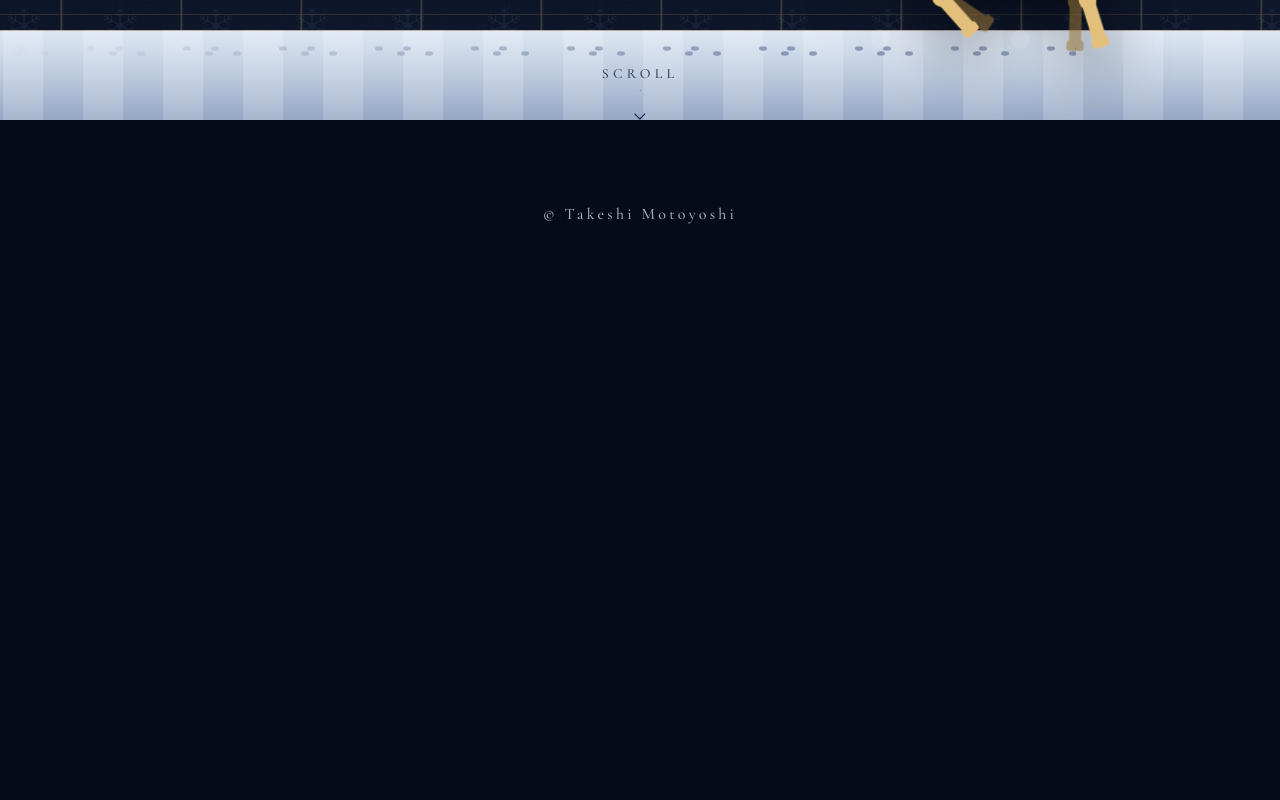
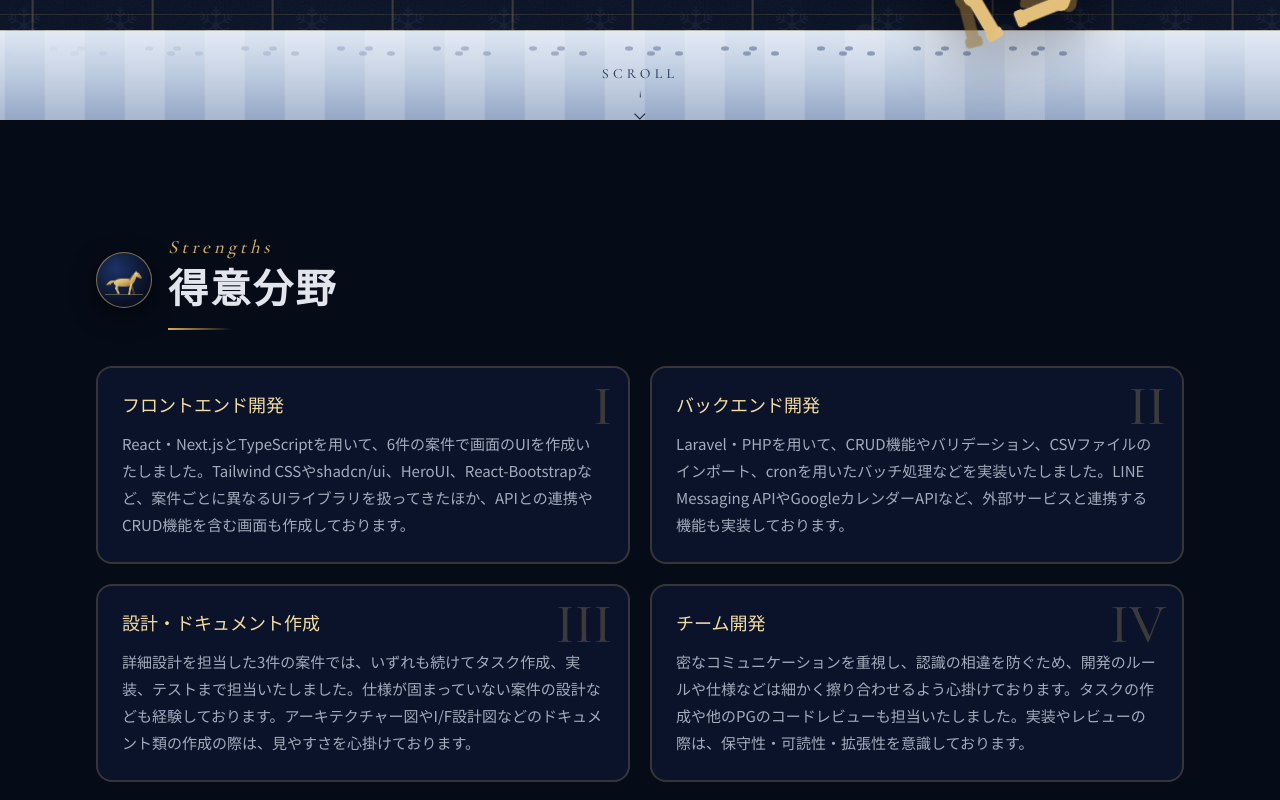
Before and after one commit to tmdressage/Portfolio, a Next.js app: page / in a window 1280 px wide. Shown: the part 680-1480 px from the top of the page. Before the commit the page ends 957 px from the top, so only its background shows below. Built offline with nearby package versions, Linux system fonts and the light colour scheme; a web font is replaced by a local one.

Commit message:
feat: 得意分野欄を作成

```diff
--- a/src/app/globals.css
+++ b/src/app/globals.css
@@ -249,6 +249,37 @@ main::before {
   100% {
     transform: scaleY(0);
     transform-origin: bottom;
+  }
+}
+
+/* 画面に入ったら、駈歩（かけあし）の「タ・タ・タン」の弾みで現れる */
+.reveal {
+  opacity: 0;
+  transform: translateY(28px);
+}
+
+.reveal-in {
+  animation: canter 0.9s cubic-bezier(0.2, 0.7, 0.2, 1) both;
+}
+
+@keyframes canter {
+  0% {
+    opacity: 0;
+    transform: translateY(28px);
+  }
+  45% {
+    opacity: 1;
+    transform: translateY(-6px);
+  }
+  65% {
+    transform: translateY(2px);
+  }
+  82% {
+    transform: translateY(-2px);
+  }
+  100% {
+    opacity: 1;
+    transform: none;
   }
 }
 
--- a/src/app/page.tsx
+++ b/src/app/page.tsx
@@ -1,4 +1,6 @@
+import { Section } from '@/components/layouts/Section'
 import { ProfileHero } from '@/features/profile/components/ProfileHero'
+import { StrengthList } from '@/features/profile/components/StrengthList'
 import { PROFILE } from '@/features/profile/constants/profile'
 
 // ポートフォリオのトップページ（データは各機能の constants に置き、静的なページとして作る）
@@ -7,6 +9,9 @@ export default function Home() {
     <>
       <main>
         <ProfileHero profile={PROFILE} />
+        <Section id='strengths'>
+          <StrengthList strengths={PROFILE.strengths} />
+        </Section>
       </main>
       <footer className='px-4 pt-20 pb-12 text-center font-serif-en tracking-[0.2em] text-muted'>
         © {PROFILE.name}
--- /dev/null
+++ b/src/components/elements/EnglishLabel.tsx
@@ -0,0 +1,12 @@
+type Props = {
+  children: React.ReactNode
+}
+
+// 英字の小見出し（金色・斜体の欧文）。区画の見出し・案件カード・ダイアログで同じ見た目にそろえる
+export function EnglishLabel({ children }: Props) {
+  return (
+    <span className='block font-serif-en text-[19px] tracking-[0.2em] text-gold italic'>
+      {children}
+    </span>
+  )
+}
--- /dev/null
+++ b/src/components/elements/Reveal.tsx
@@ -0,0 +1,25 @@
+'use client'
+
+import { useInView } from '@/hooks/useInView'
+import { cn } from '@/lib/cn'
+
+type Props = {
+  children: React.ReactNode
+  className?: string
+  delay?: number
+}
+
+// 画面に入ったら、駈歩のリズムで中身を表示する
+export function Reveal({ children, className, delay = 0 }: Props) {
+  const { ref, isInView } = useInView<HTMLDivElement>()
+
+  return (
+    <div
+      ref={ref}
+      className={cn(isInView ? 'reveal-in' : 'reveal', className)}
+      style={{ animationDelay: `${delay}s` }}
+    >
+      {children}
+    </div>
+  )
+}
--- /dev/null
+++ b/src/components/elements/SectionHeading.tsx
@@ -0,0 +1,25 @@
+import { EnglishLabel } from '@/components/elements/EnglishLabel'
+import type { Gait } from '@/components/elements/Horse'
+import { HorseIcon } from '@/components/elements/HorseIcon'
+import { Reveal } from '@/components/elements/Reveal'
+
+type Props = {
+  gait: Gait
+  label: string
+  title: string
+}
+
+// 区画の見出し（馬アイコン＋英字の小見出し＋日本語の見出し）
+export function SectionHeading({ gait, label, title }: Props) {
+  return (
+    <Reveal className='mb-9 flex items-center gap-4'>
+      <HorseIcon gait={gait} />
+      <div>
+        <EnglishLabel>{label}</EnglishLabel>
+        <h2 className='font-serif-ja text-[clamp(26px,4vw,40px)] leading-tight font-extrabold tracking-[0.06em] after:mt-3.5 after:block after:h-0.5 after:w-16 after:bg-linear-to-r after:from-gold after:to-transparent'>
+          {title}
+        </h2>
+      </div>
+    </Reveal>
+  )
+}
--- /dev/null
+++ b/src/components/layouts/Section.tsx
@@ -0,0 +1,24 @@
+import { SectionHeading } from '@/components/elements/SectionHeading'
+import { Container } from '@/components/layouts/Container'
+import type { SectionId } from '@/constants/sections'
+import { SECTIONS } from '@/constants/sections'
+
+type Props = {
+  id: SectionId
+  children: React.ReactNode
+}
+
+// 区画の枠（馬アイコンつきの見出し＋中身）
+export function Section({ id, children }: Props) {
+  const section = SECTIONS.find((item) => item.id === id)
+  if (!section) return null
+
+  return (
+    <section id={id} className='pt-27.5 pb-10'>
+      <Container>
+        <SectionHeading gait={section.gait} label={section.label} title={section.title} />
+        {children}
+      </Container>
+    </section>
+  )
+}
--- /dev/null
+++ b/src/constants/sections.ts
@@ -0,0 +1,8 @@
+import type { Gait } from '@/components/elements/Horse'
+
+// ページの区画と、見出しに置く馬アイコンの歩き方
+export const SECTIONS = [
+  { id: 'strengths', label: 'Strengths', title: '得意分野', gait: 'walk' },
+] as const satisfies readonly { id: string; label: string; title: string; gait: Gait }[]
+
+export type SectionId = (typeof SECTIONS)[number]['id']
--- /dev/null
+++ b/src/features/profile/components/StrengthList.tsx
@@ -0,0 +1,28 @@
+import { Reveal } from '@/components/elements/Reveal'
+import type { Strength } from '@/type/profile'
+
+// カード右上に薄く出す番号
+const ROMAN_NUMERALS = ['I', 'II', 'III', 'IV', 'V']
+
+type Props = {
+  strengths: Strength[]
+}
+
+// 得意分野のカード一覧
+export function StrengthList({ strengths }: Props) {
+  return (
+    <div className='grid gap-5 md:grid-cols-2'>
+      {strengths.map((strength, index) => (
+        <Reveal key={strength.id} delay={index * 0.12} className='h-full'>
+          <div className='relative h-full overflow-hidden rounded-2xl border-2 border-line bg-card p-6'>
+            <span className='absolute top-2.5 right-4 font-serif-en text-[56px] leading-none text-gold/25'>
+              {ROMAN_NUMERALS[index]}
+            </span>
+            <h3 className='mb-2.5 font-serif-ja text-lg text-gold-light'>{strength.title}</h3>
+            <p className='text-[15px] text-muted'>{strength.body}</p>
+          </div>
+        </Reveal>
+      ))}
+    </div>
+  )
+}
--- a/src/features/profile/constants/profile.ts
+++ b/src/features/profile/constants/profile.ts
@@ -1,7 +1,29 @@
 import type { Profile } from '@/type/profile'
 
-// トップに出す名前・肩書き
+// トップに出す名前・肩書き、得意分野
 export const PROFILE: Profile = {
   name: 'Takeshi Motoyoshi',
   role: 'Web エンジニア ／ Next.js・Laravel',
+  strengths: [
+    {
+      id: 1,
+      title: 'フロントエンド開発',
+      body: 'React・Next.jsとTypeScriptを用いて、6件の案件で画面のUIを作成いたしました。Tailwind CSSやshadcn/ui、HeroUI、React-Bootstrapなど、案件ごとに異なるUIライブラリを扱ってきたほか、APIとの連携やCRUD機能を含む画面も作成しております。',
+    },
+    {
+      id: 2,
+      title: 'バックエンド開発',
+      body: 'Laravel・PHPを用いて、CRUD機能やバリデーション、CSVファイルのインポート、cronを用いたバッチ処理などを実装いたしました。LINE Messaging APIやGoogleカレンダーAPIなど、外部サービスと連携する機能も実装しております。',
+    },
+    {
+      id: 3,
+      title: '設計・ドキュメント作成',
+      body: '詳細設計を担当した3件の案件では、いずれも続けてタスク作成、実装、テストまで担当いたしました。仕様が固まっていない案件の設計なども経験しております。アーキテクチャー図やI/F設計図などのドキュメント類の作成の際は、見やすさを心掛けております。',
+    },
+    {
+      id: 4,
+      title: 'チーム開発',
+      body: '密なコミュニケーションを重視し、認識の相違を防ぐため、開発のルールや仕様などは細かく擦り合わせるよう心掛けております。タスクの作成や他のPGのコードレビューも担当いたしました。実装やレビューの際は、保守性・可読性・拡張性を意識しております。',
+    },
+  ],
 }
--- /dev/null
+++ b/src/hooks/useInView.ts
@@ -0,0 +1,27 @@
+import { useEffect, useRef, useState } from 'react'
+
+// 要素が画面に入ったかどうかを返す（一度入ったら true のまま）
+export function useInView<T extends Element>(threshold = 0.2) {
+  const ref = useRef<T>(null)
+  const [isInView, setIsInView] = useState(false)
+
+  useEffect(() => {
+    const element = ref.current
+    if (!element) return
+
+    const observer = new IntersectionObserver(
+      ([entry]) => {
+        if (entry.isIntersecting) {
+          setIsInView(true)
+          observer.disconnect()
+        }
+      },
+      { threshold },
+    )
+    observer.observe(element)
+
+    return () => observer.disconnect()
+  }, [threshold])
+
+  return { ref, isInView }
+}
```
Also changed, not shown: src/type/profile.ts (+7 -0 lines).
